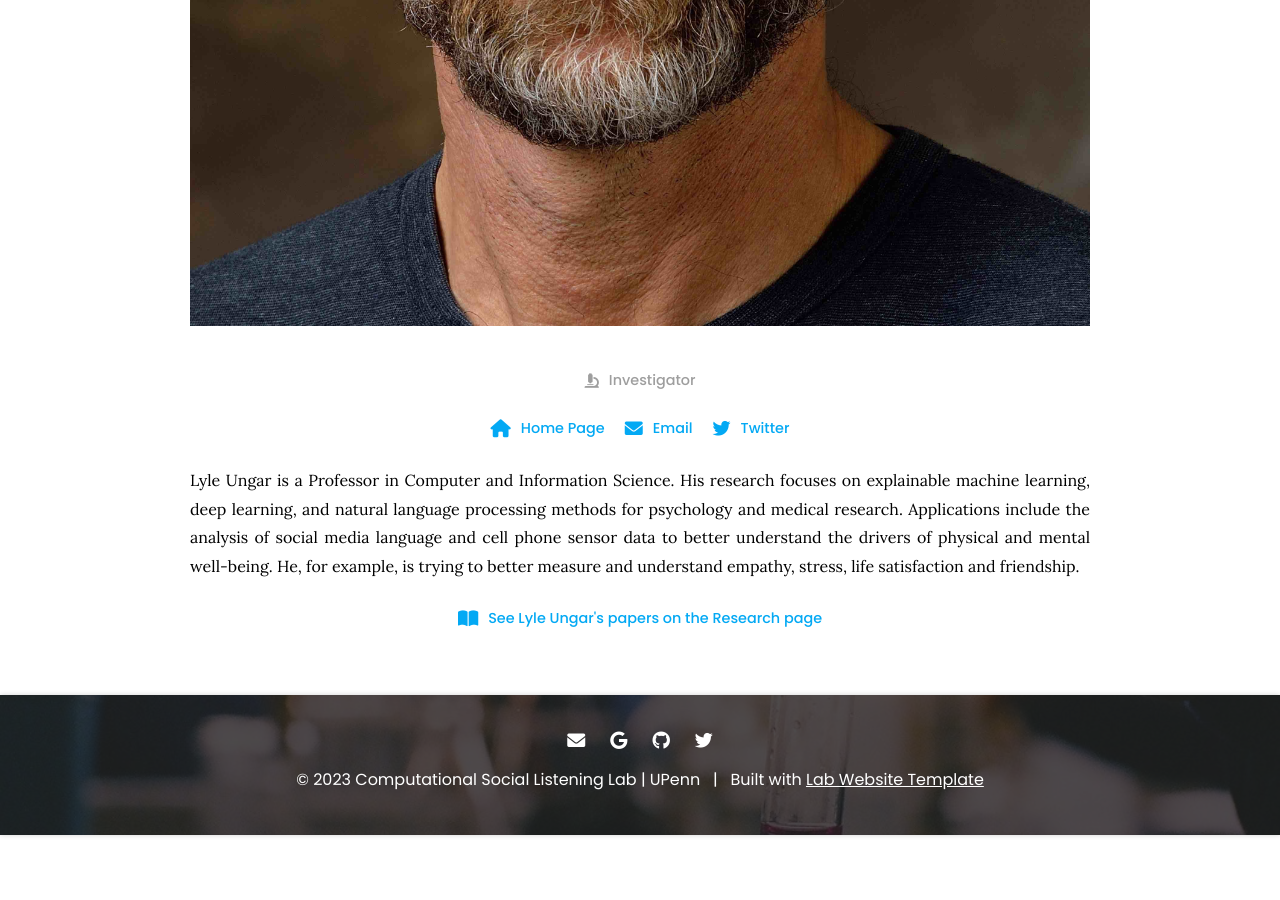
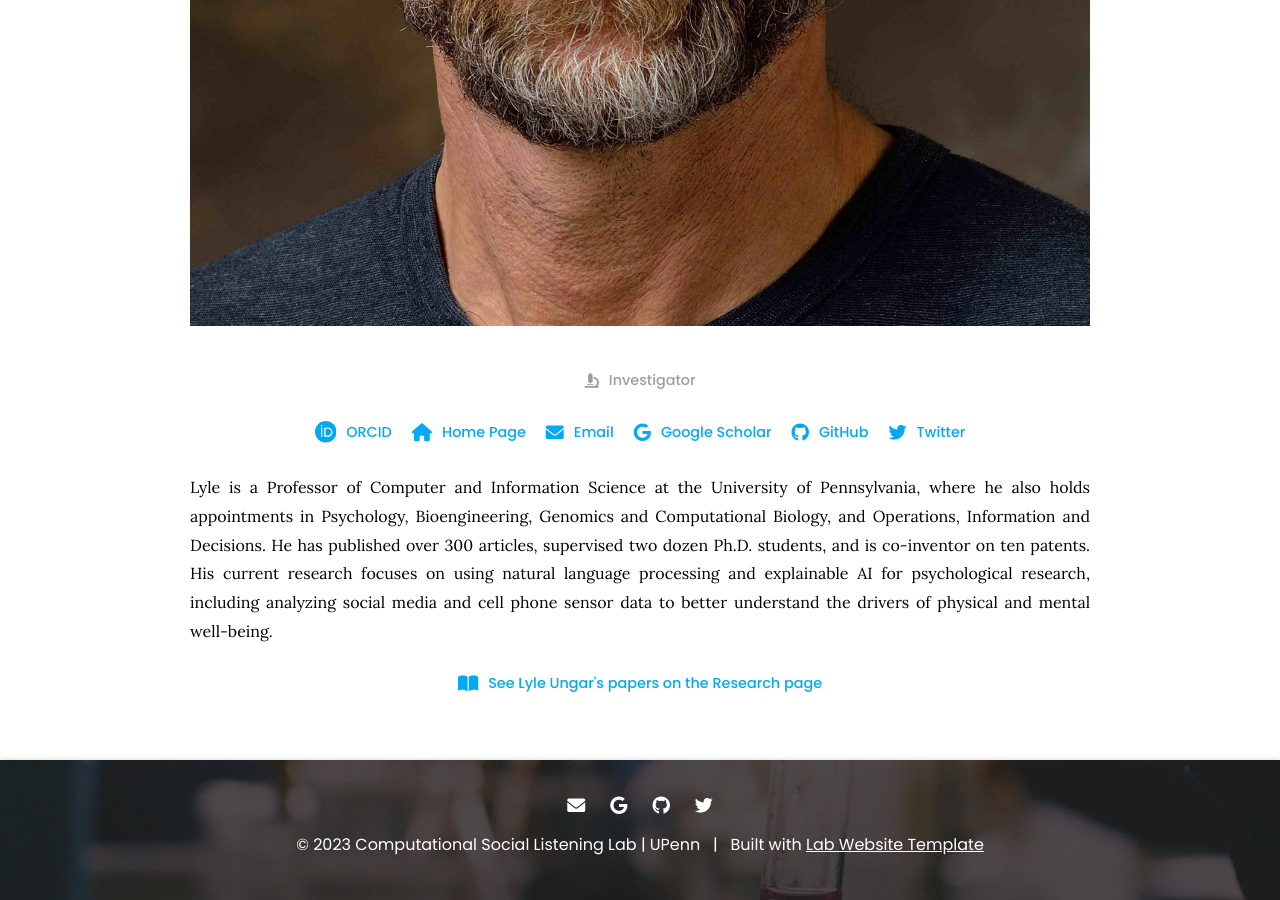
Before and after one commit to chandrasg/csl-lab, a Jekyll site: the page built from _members/lyle-ungar.md, in a window 1280 px wide and 900 px high, scrolled down 981 px. Built offline with Jekyll 4.4.1, drawn with Linux system fonts in a browser that asks for light colours; before the commit the page ends 1816 px from its top, so only the background shows below that.

Commit message:
Update members and roles

```diff
--- a/_members/lyle-ungar.md
+++ b/_members/lyle-ungar.md
@@ -3,9 +3,20 @@ name: Lyle Ungar
 image: images/LyleUngar.jpg
 role: coi
 links:
+  orcid: 0000-0003-2047-1443
   home-page: https://www.cis.upenn.edu/~ungar/
   email: ungar@cis.upenn.edu
+  google-scholar: KCiDjbkAAAAJ&hl=en
+  github: https://github.com/wwbp
   twitter: LyleUngar
 ---
 
-Lyle Ungar is a Professor in Computer and Information Science. His research focuses on explainable machine learning, deep learning, and natural language processing methods for psychology and medical research. Applications include the analysis of social media language and cell phone sensor data to better understand the drivers of physical and mental well-being. He, for example, is trying to better measure and understand empathy, stress, life satisfaction and friendship.
+Lyle is a Professor of Computer and Information Science at the
+University of Pennsylvania, where he also holds appointments in
+Psychology, Bioengineering, Genomics and Computational Biology, and
+Operations, Information and Decisions.  He has published over 300
+articles, supervised two dozen Ph.D. students, and is co-inventor on
+ten patents. His current research focuses on using natural language
+processing and explainable AI for psychological research, including
+analyzing social media and cell phone sensor data to better understand
+the drivers of physical and mental well-being.
```
Also changed, not shown: _data/roles.yaml (+8 -0 lines), _members/devansh-jain.md (added, +14 -0 lines), _members/sharath-guntuku.md (+2 -1 lines), _members/sunny-rai.md (+5 -3 lines), team/index.md (+25 -1 lines).
